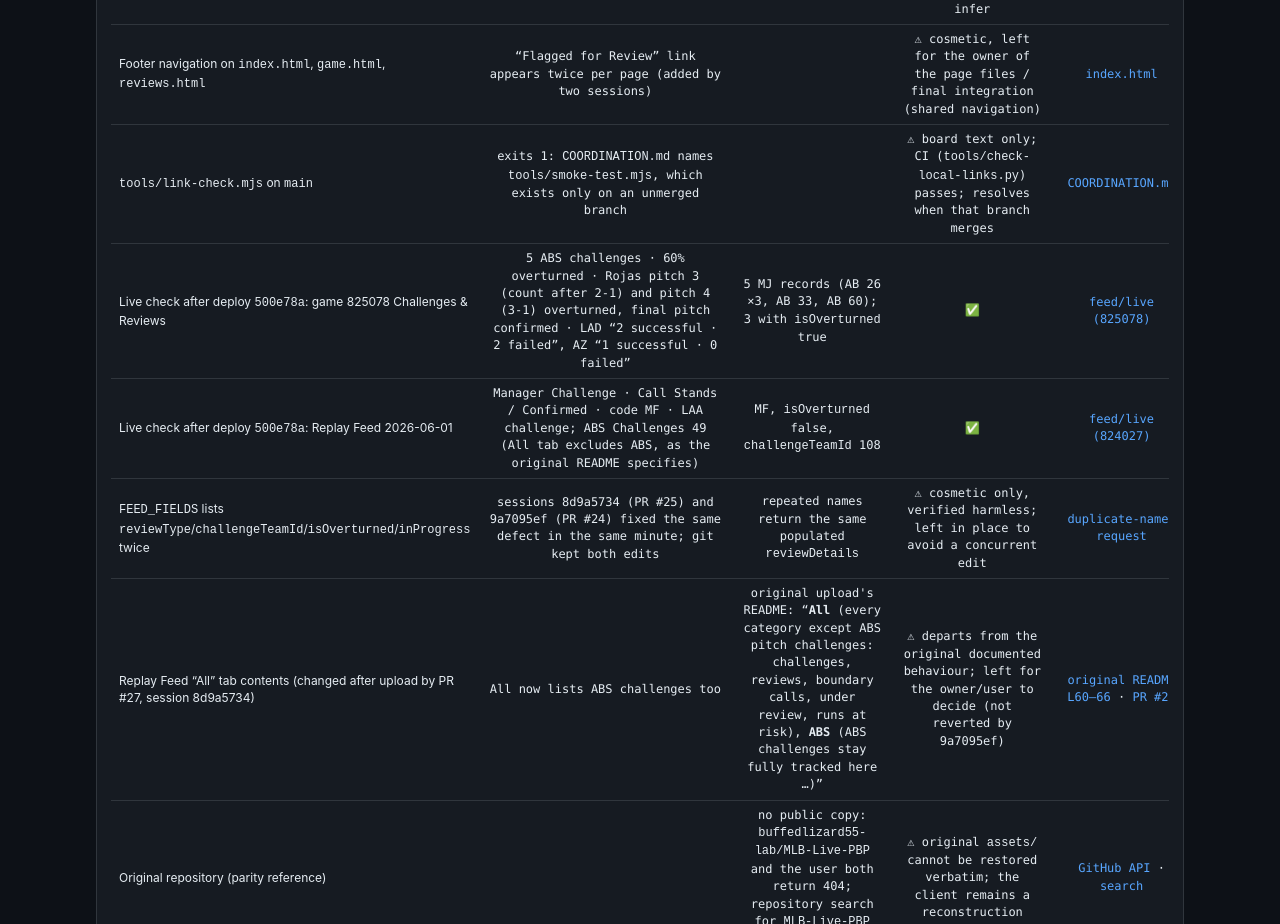
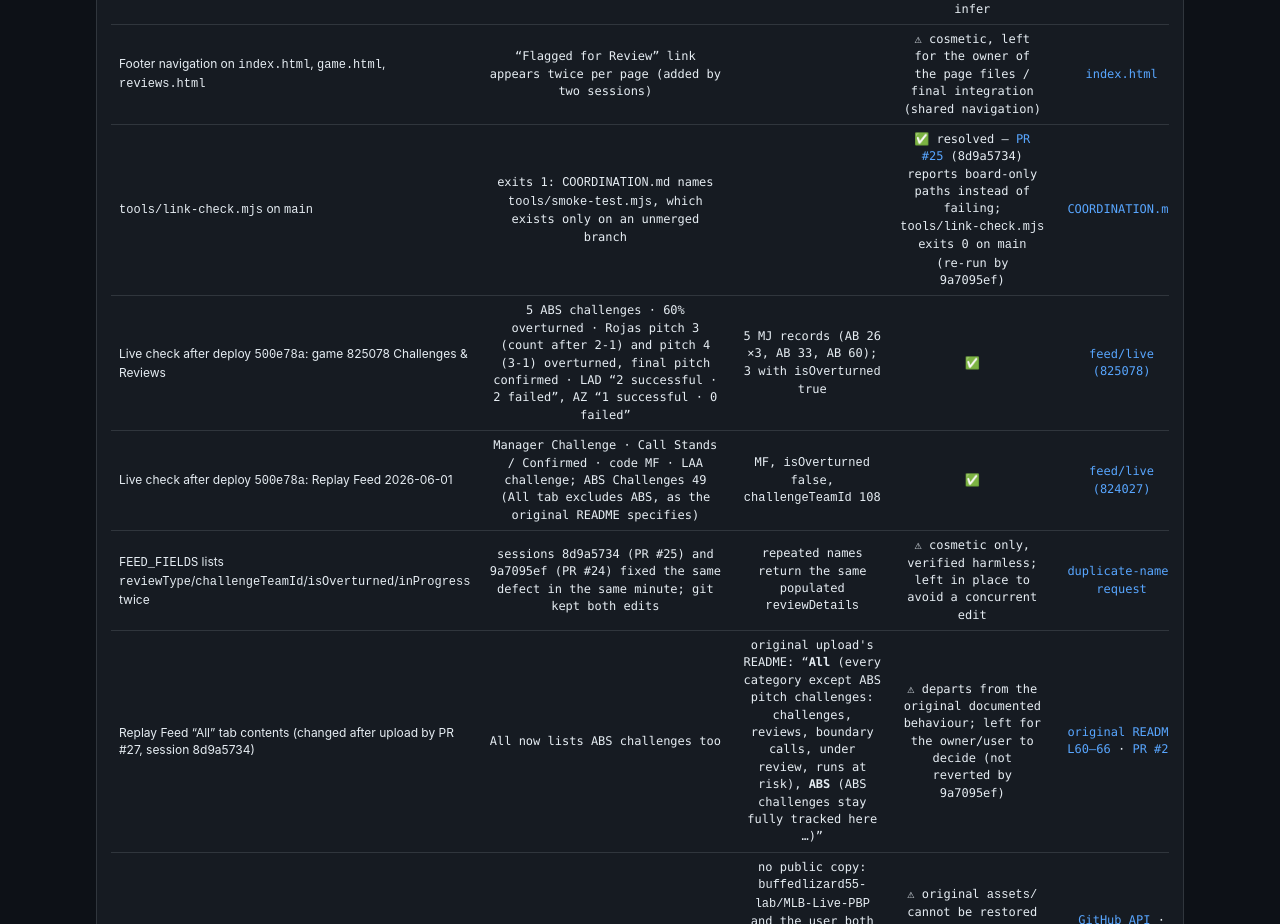
Before and after one commit to snapquast73-boop/LIVPBP2, a plain HTML site: page flagged.html in a window 1280 px wide. Shown: the part 5180-6104 px from the top of the page. Drawn offline with Linux system fonts and the light colour scheme.

Commit message:
flagged §6: mark link-check row resolved by PR #25
Co-authored-by: arena-agent <297053741+arena-agent@users.noreply.github.com>

```diff
--- a/flagged.html
+++ b/flagged.html
@@ -402,7 +402,7 @@
           <tr><td>Challenger team-name fallback keys in the Replay Feed projection</td><td>stripped (<code>teamName</code>/<code>clubName</code>/<code>shortName</code>/<code>name</code> not requested)</td><td>present in <code>gameData.teams</code> (e.g. Rockies / Rockies / Colorado / Colorado Rockies)</td><td>🛠 fixed — keys added to <code>FEED_FIELDS</code></td><td><a href="https://statsapi.mlb.com/api/v1.1/game/824027/feed/live?fields=gameData,teams,away,home,id,teamName,clubName,shortName,name,abbreviation" target="_blank" rel="noopener">feed/live gameData.teams</a></td></tr>
           <tr><td>Whether one ABS challenge can be recorded on more than one play event, and whether a play-level MJ always duplicates the final pitch's review</td><td></td><td></td><td>⚠ unverified — not documented by MLB; the feed shows each payload record as its own row and does not merge or infer</td><td><a href="https://statsapi.mlb.com/api/v1.1/game/825078/feed/live?fields=liveData,plays,allPlays,atBatIndex,playEvents,index,reviewDetails,isOverturned,inProgress,reviewType,challengeTeamId" target="_blank" rel="noopener">feed/live (825078)</a></td></tr>
           <tr><td>Footer navigation on <code>index.html</code>, <code>game.html</code>, <code>reviews.html</code></td><td>“Flagged for Review” link appears twice per page (added by two sessions)</td><td></td><td>⚠ cosmetic, left for the owner of the page files / final integration (shared navigation)</td><td><a href="https://github.com/snapquast73-boop/LIVPBP2/blob/main/index.html" target="_blank" rel="noopener">index.html</a></td></tr>
-          <tr><td><code>tools/link-check.mjs</code> on <code>main</code></td><td>exits 1: <code>COORDINATION.md</code> names <code>tools/smoke-test.mjs</code>, which exists only on an unmerged branch</td><td></td><td>⚠ board text only; CI (<code>tools/check-local-links.py</code>) passes; resolves when that branch merges</td><td><a href="https://github.com/snapquast73-boop/LIVPBP2/blob/main/COORDINATION.md" target="_blank" rel="noopener">COORDINATION.md</a></td></tr>
+          <tr><td><code>tools/link-check.mjs</code> on <code>main</code></td><td>exits 1: <code>COORDINATION.md</code> names <code>tools/smoke-test.mjs</code>, which exists only on an unmerged branch</td><td></td><td>✅ resolved — <a href="https://github.com/snapquast73-boop/LIVPBP2/pull/25" target="_blank" rel="noopener">PR #25</a> (8d9a5734) reports board-only paths instead of failing; <code>tools/link-check.mjs</code> exits 0 on <code>main</code> (re-run by 9a7095ef)</td><td><a href="https://github.com/snapquast73-boop/LIVPBP2/blob/main/COORDINATION.md" target="_blank" rel="noopener">COORDINATION.md</a></td></tr>
           <tr><td>Live check after deploy <code>500e78a</code>: game 825078 Challenges &amp; Reviews</td><td>5 ABS challenges · 60% overturned · Rojas pitch 3 (count after 2-1) and pitch 4 (3-1) overturned, final pitch confirmed · LAD “2 successful · 2 failed”, AZ “1 successful · 0 failed”</td><td>5 MJ records (AB 26 ×3, AB 33, AB 60); 3 with <code>isOverturned</code> true</td><td>✅</td><td><a href="https://statsapi.mlb.com/api/v1.1/game/825078/feed/live?fields=liveData,plays,allPlays,atBatIndex,playEvents,index,reviewDetails,isOverturned,inProgress,reviewType,challengeTeamId" target="_blank" rel="noopener">feed/live (825078)</a></td></tr>
           <tr><td>Live check after deploy <code>500e78a</code>: Replay Feed 2026-06-01</td><td>Manager Challenge · Call Stands / Confirmed · code MF · LAA challenge; ABS Challenges 49 (All tab excludes ABS, as the original README specifies)</td><td>MF, <code>isOverturned</code> false, <code>challengeTeamId</code> 108</td><td>✅</td><td><a href="https://statsapi.mlb.com/api/v1.1/game/824027/feed/live?fields=liveData,plays,allPlays,about,atBatIndex,reviewDetails,isOverturned,inProgress,reviewType,challengeTeamId,player,id" target="_blank" rel="noopener">feed/live (824027)</a></td></tr>
           <tr><td><code>FEED_FIELDS</code> lists <code>reviewType</code>/<code>challengeTeamId</code>/<code>isOverturned</code>/<code>inProgress</code> twice</td><td>sessions 8d9a5734 (PR #25) and 9a7095ef (PR #24) fixed the same defect in the same minute; git kept both edits</td><td>repeated names return the same populated <code>reviewDetails</code></td><td>⚠ cosmetic only, verified harmless; left in place to avoid a concurrent edit</td><td><a href="https://statsapi.mlb.com/api/v1.1/game/824027/feed/live?fields=liveData,plays,allPlays,atBatIndex,reviewDetails,reviewType,challengeTeamId,isOverturned,inProgress,isOverturned,inProgress,reviewType,challengeTeamId" target="_blank" rel="noopener">duplicate-names request</a></td></tr>
```
